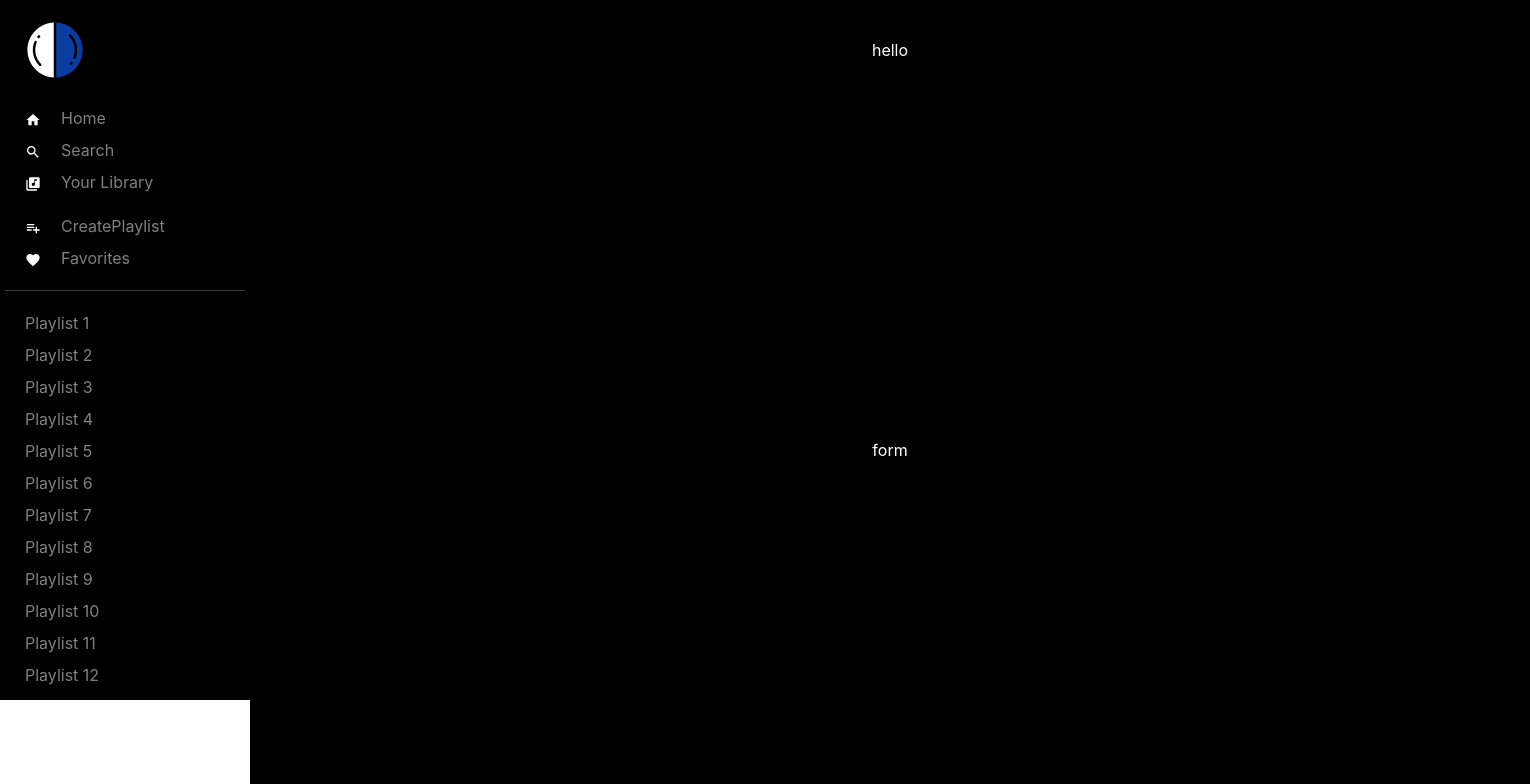
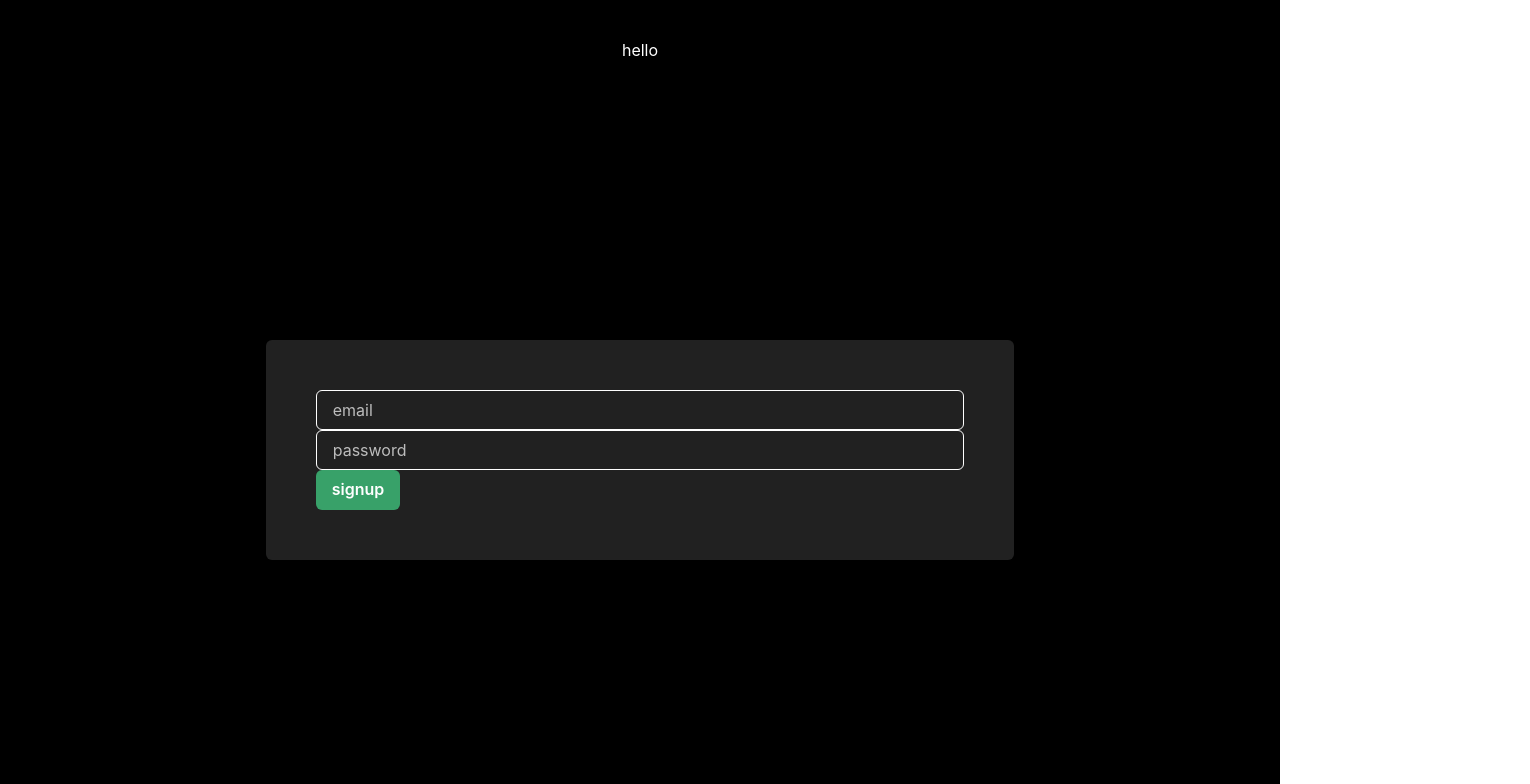
Before and after one commit to PRSMendis/spotify-clone, a Next.js app: page /signin in a window 1280 px wide. Shown: the top 784 px of the page, 1530 px wide, since content can reach past the window. Built offline with nearby package versions, Linux system fonts and the light colour scheme.

Commit message:
ui for form

```diff
--- a/pages/_app.tsx
+++ b/pages/_app.tsx
@@ -14,7 +14,7 @@ const theme = extendTheme({
       600: "#757575",
       700: "#616161",
       800: "#424242",
-      900: "212121",
+      900: "#212121",
 
     },
   },
@@ -34,9 +34,13 @@ const theme = extendTheme({
 
 function MyApp({ Component, pageProps }) {
   return <ChakraProvider theme={theme}>
+    {Component.authPage ? (
+      <Component {...pageProps} />
+    ) :
     <PlayerLayout>
       <Component {...pageProps} />
     </PlayerLayout>
+  }
   </ChakraProvider>
 }
 
--- a/pages/components/authForm.tsx
+++ b/pages/components/authForm.tsx
@@ -7,7 +7,7 @@ import { auth } from "../../lib/mutations";
 const AuthForm: FC<{mode:string}> = ({mode}) => {
     const [email, setEmail] = useState('')
     const [password, setPassword] = useState('')
-    const [loading, setLoading] = useState('')
+    const [isLoading, setLoading] = useState(false)
 
     return (
         <Box height="100vh" width="100vw" bg="black" color="white">
@@ -15,7 +15,23 @@ const AuthForm: FC<{mode:string}> = ({mode}) => {
                 hello
             </Flex>
             <Flex justify="center" align="center" height="calc(100vh - 100px)">
-                form
+                <Box padding="50px" bg="gray.900" borderRadius="6px">
+                    <form>
+                        <Input placeholder='email'
+                        type='email'
+                        onChange={(e) => setEmail(e.target.value)}
+                        />
+                        <Input placeholder='password'
+                        type='passsword'
+                        onChange={(e) => setPassword(e.target.value)}
+                        />
+                        <Button type="submit" bg="green.500" isLoading={isLoading}>
+                            {mode}
+                        </Button>
+
+                    </form>
+                </Box>
+
             </Flex>
 
         </Box>
--- a/pages/signin.tsx
+++ b/pages/signin.tsx
@@ -4,4 +4,5 @@ const Signup = () => {
     return <AuthForm mode="signup"></AuthForm>
 }
 
+Signup.authPage = true;
 export default Signup
--- a/pages/signup.tsx
+++ b/pages/signup.tsx
@@ -3,3 +3,6 @@ import AuthForm from "./components/authForm";
 const Signin = () => {
     return <AuthForm mode="signin"></AuthForm>
 }
+
+Signin.authPage = true;
+export default Signin
```
